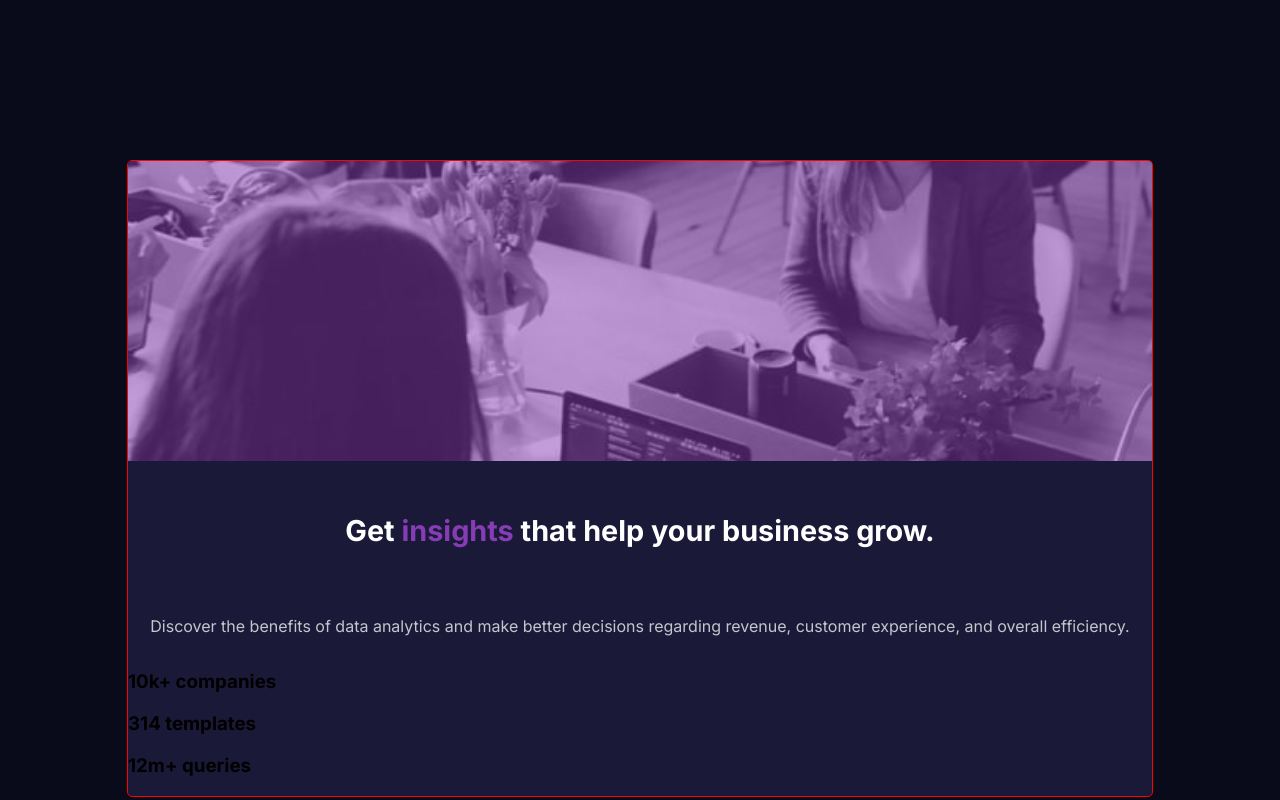
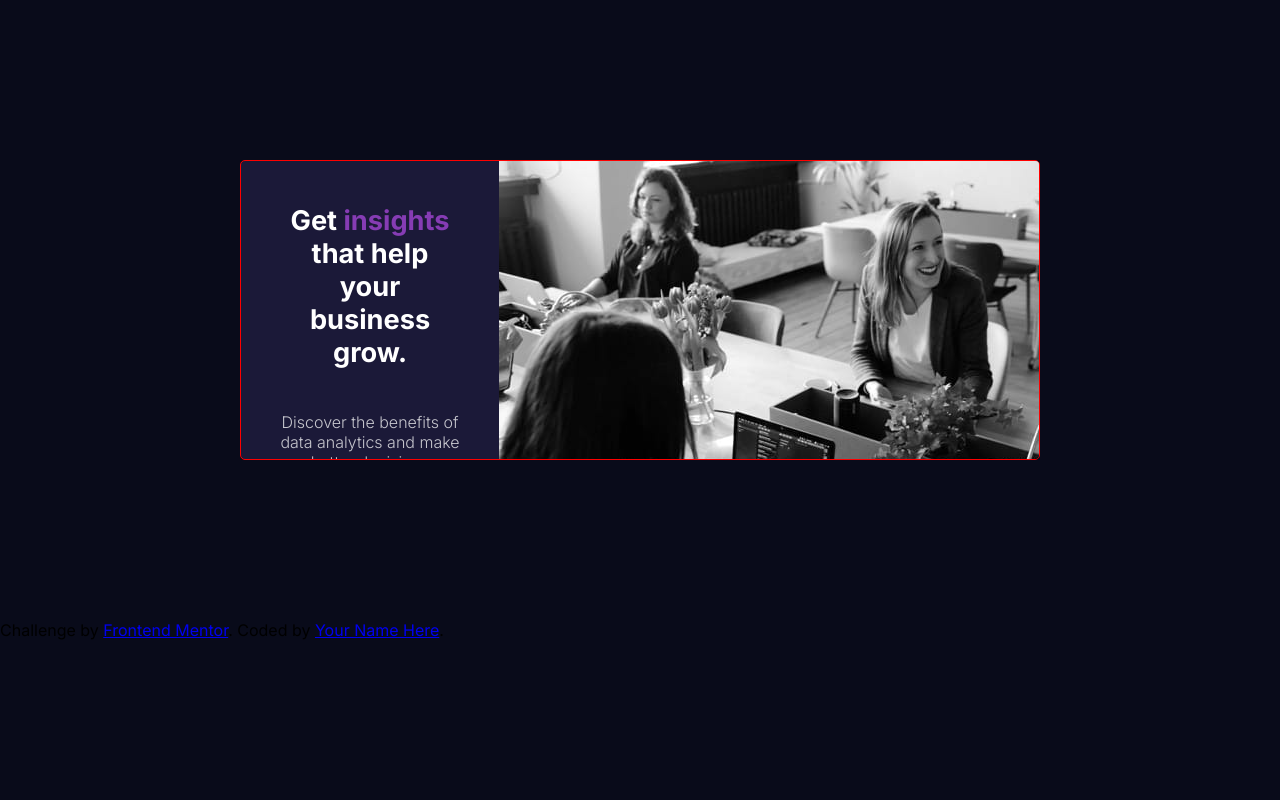
Before and after one commit to indigorose/stats_preview_card, a plain HTML site: page index.html in a window 1280 px wide. Shown: the top 800 px of the page. Drawn offline with Linux system fonts and the light colour scheme.

Commit message:
Update mobile styling and add desktop styling

```diff
--- a/index.html
+++ b/index.html
@@ -21,7 +21,9 @@
 		<main class="container">
 			<div class="card">
 				<div class="card-image first-card">
-					<div class="image"></div>
+					<div class="image">
+						<img src="./images/image-header-desktop.jpg" alt="" />
+					</div>
 				</div>
 				<div class="second-card">
 					<h1 class="card-title">
@@ -33,9 +35,15 @@
 						overall efficiency.
 					</p>
 					<div class="card-stats">
-						<h3>10k+ companies</h3>
-						<h3>314 templates</h3>
-						<h3>12m+ queries</h3>
+						<h3 class="card-stat">
+							10k+<span class="break-point">Companies</span>
+						</h3>
+						<h3 class="card-stat">
+							314<span class="break-point">Templates</span>
+						</h3>
+						<h3 class="card-stat">
+							12M+<span class="break-point">Queries</span>
+						</h3>
 					</div>
 				</div>
 			</div>
--- a/style.css
+++ b/style.css
@@ -49,6 +49,12 @@ The designs were created to the following widths:
 	--text-5: hsla(0, 0%, 100%, 0.6);
 }
 
+*,
+*::before,
+*::after {
+	box-sizing: border-box;
+}
+
 body {
 	font-family: 'Inter', 'Lexend Deca', sans-serif;
 	font-size: 16px;
@@ -70,7 +76,7 @@ body {
 
 .card-image {
 	width: 100%;
-	height: 300px;
+	height: 230px;
 	background: url(./images/image-header-mobile.jpg);
 	background-size: cover;
 	background-position: center;
@@ -79,9 +85,7 @@ body {
 }
 
 .image {
-	position: absolute;
-	left: 0;
-	right: 0;
+	display: none;
 }
 
 .card-image:before {
@@ -96,8 +100,8 @@ body {
 	color: var(--text-1);
 	text-align: center;
 	margin: 1em auto;
-	padding: 0.8em;
-	font-size: 1.8rem;
+	padding: 0 0.8em;
+	font-size: 1.7rem;
 }
 
 .card-title span {
@@ -108,5 +112,66 @@ body {
 	color: var(--text-3);
 	text-align: center;
 	margin: 1em auto;
-	padding: 1em;
+	padding: 0 1.2em;
+	font-size: 1rem;
+	font-weight: 300;
+	font-family: 'Inter', sans-serif;
 }
+
+.card-stats {
+	display: flex;
+	flex-direction: column;
+}
+.card-stat {
+	color: var(--text-1);
+	font-size: 1.5rem;
+	text-align: center;
+	line-height: 1rem;
+}
+
+.break-point {
+	font-size: 0.8rem;
+	font-weight: 300;
+	text-transform: uppercase;
+	margin: 0;
+	color: var(--text-3);
+}
+
+.break-point::before {
+	content: '\a';
+	white-space: pre;
+}
+
+@media (min-width: 750px) {
+	.card {
+		display: grid;
+		grid-auto-rows: 1fr;
+		grid-template-columns: 1fr 1fr;
+		grid-template-rows: 1fr;
+		gap: 0px 0px;
+		grid-template-areas: 'second-card first-card';
+		width: 800px;
+		height: 300px;
+	}
+	.first-card {
+		grid-area: first-card;
+	}
+	.second-card {
+		display: grid;
+		grid-template-columns: 1fr;
+		grid-template-rows: 1.3fr 0.7fr;
+		gap: 0px 0px;
+		grid-template-areas:
+			'.'
+			'.';
+		grid-area: second-card;
+		padding: 1em;
+	}
+
+	.image {
+		display: block;
+	}
+	.card-stats {
+		flex-direction: row;
+	}
+}
```
